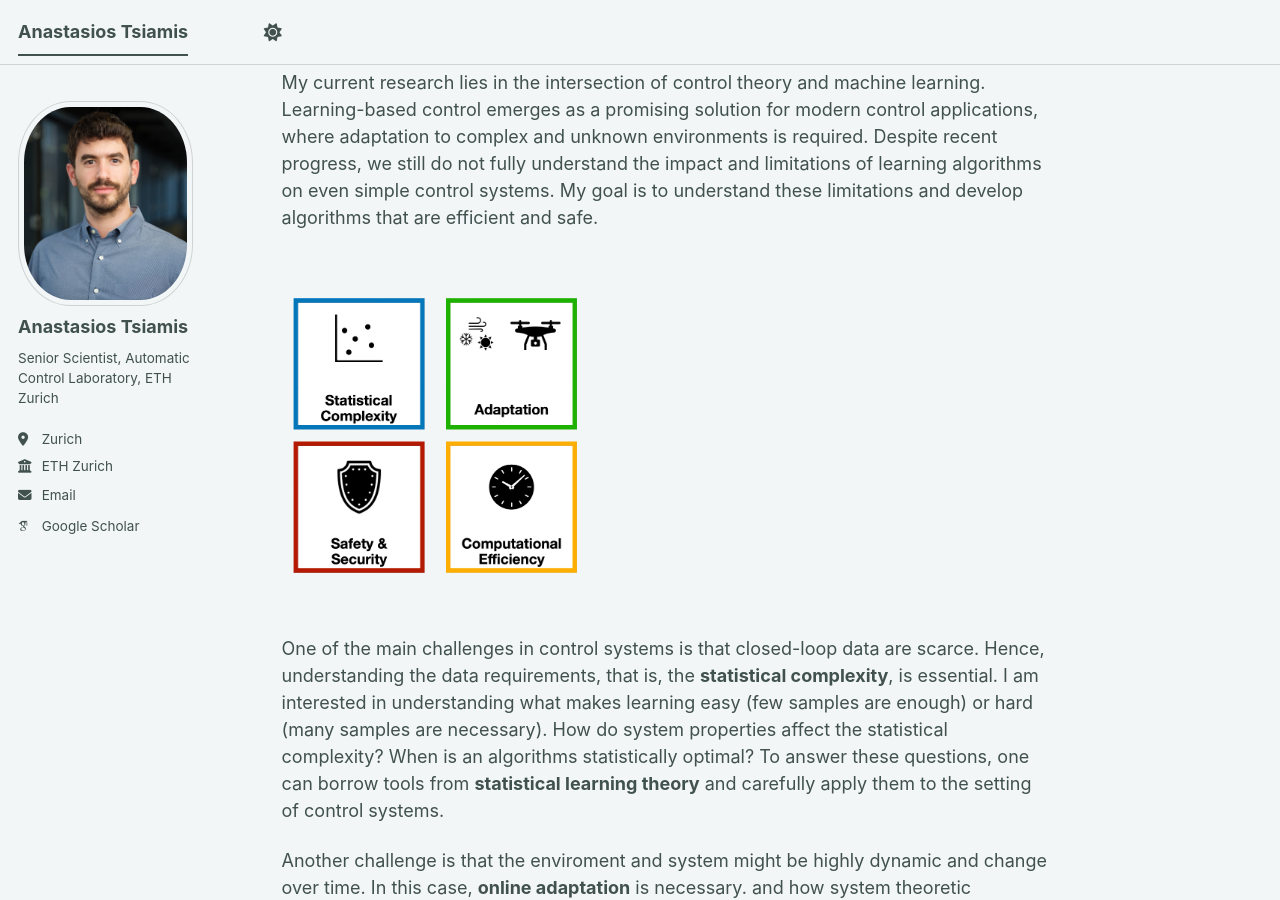
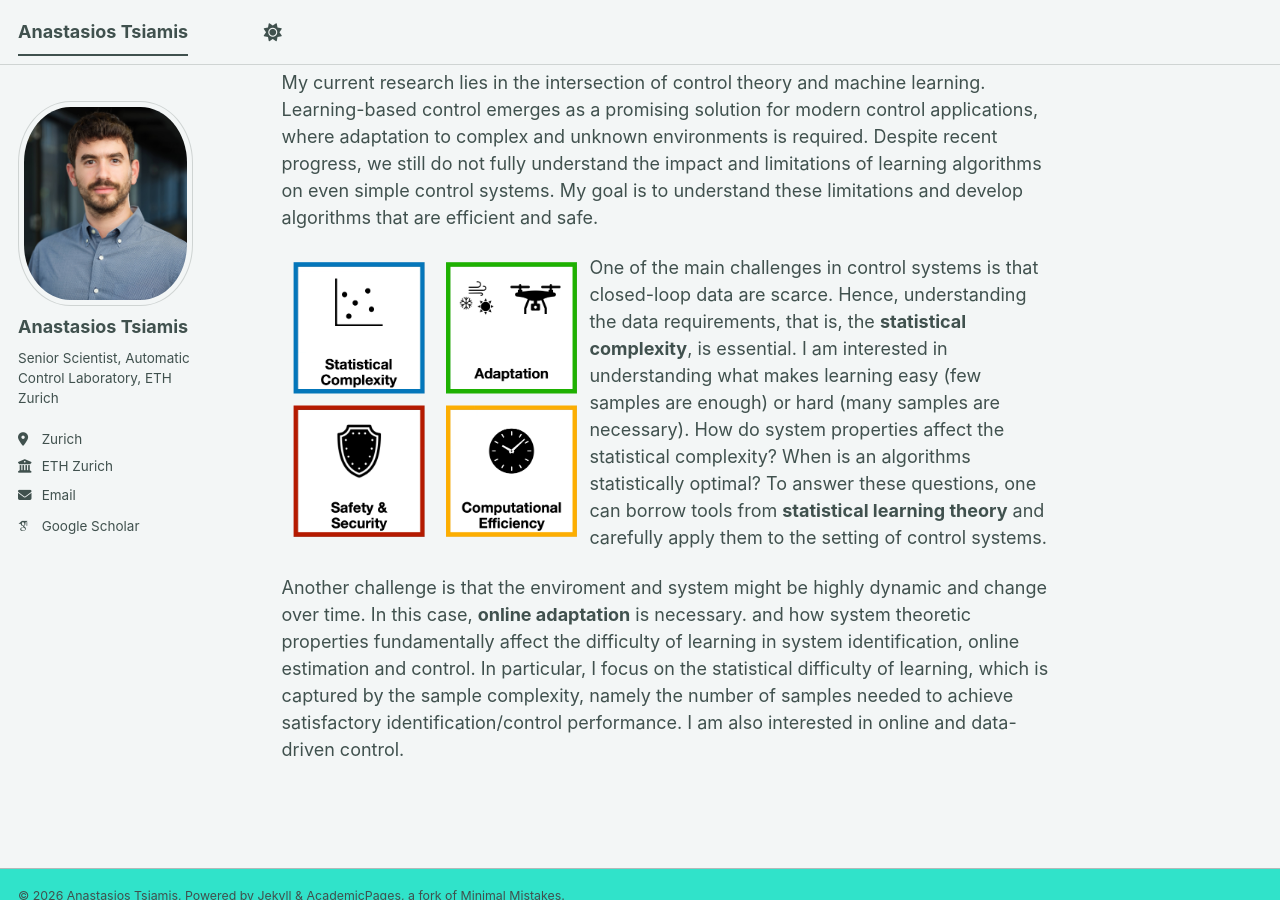
Before and after one commit to antsiamis/antsiamis.github.io, a Jekyll site: the page built from _pages/about.md, in a window 1280 px wide and 900 px high, scrolled down 487 px. Built offline with Jekyll 4.4.1, drawn with Linux system fonts in a browser that asks for light colours; some web fonts are replaced; a script bundle is joined from its source files by our own code; library files that are not in the unit come from our copies.

Commit message:
Update about.md

```diff
--- a/_pages/about.md
+++ b/_pages/about.md
@@ -17,11 +17,10 @@ Research Overview
 ======
 My current research lies in the intersection of control theory and machine learning. Learning-based control emerges as a promising solution for modern control applications, where adaptation to complex and unknown environments is required. Despite recent progress, we still do not fully understand the impact and limitations of learning algorithms on even simple control systems. My goal is to understand these limitations and develop algorithms that are efficient and safe.
 
-<figure style="float: left;">
-    <img src="../images/RESEARCH.png"
-         alt="Research Agenda" style="width: 40%;">
+<img src="../images/RESEARCH.png"
+     alt="Research Agenda" style="width: 40%; float: left;">
     <!--<figcaption> Research Agenda.</figcaption>-->
-</figure>
+<!--</figure>-->
 
 One of the main challenges in control systems is that closed-loop data are scarce. Hence, understanding the data requirements, that is, the **statistical complexity**, is essential. I am interested in understanding what makes learning easy (few samples are enough) or hard (many samples are necessary). How do system properties affect the statistical complexity? When is an algorithms statistically optimal? To answer these questions, one can borrow tools from **statistical learning theory** and carefully apply them to the setting of control systems.
 
```
